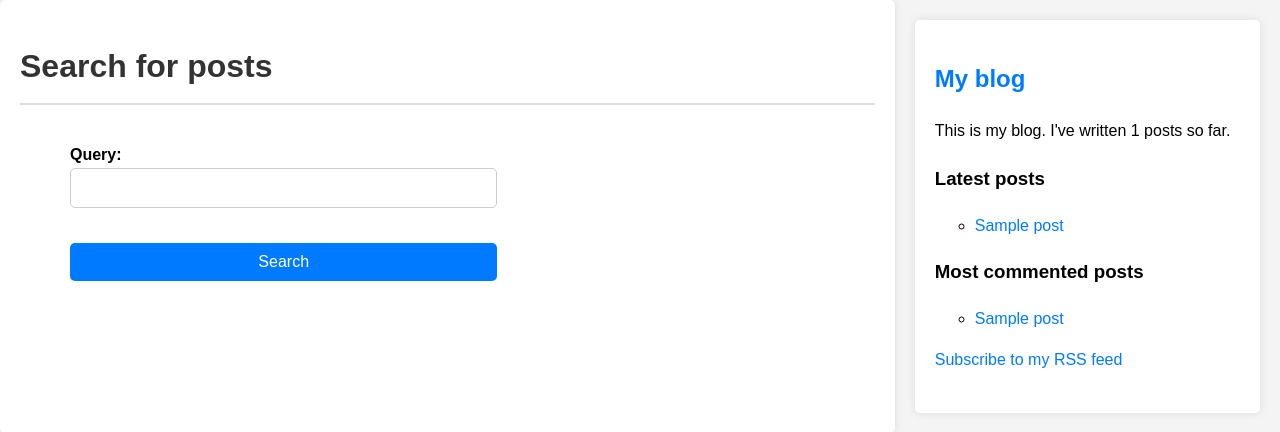
After one commit to HarishV14/BlogProject, a Django app: page /blog/search/ in a window 1280 px wide. The commit adds this page. Shown: the top 432 px of the page. Run offline with Django 3.2, Linux system fonts and the light colour scheme; tables that the repository leaves empty hold one stand-in row (values such as "Sample post").

Commit message:
Completed Custom Template and sitemap and feed and search functionality

```diff
--- a/BlogProject/urls.py
+++ b/BlogProject/urls.py
@@ -19,6 +19,11 @@ from django.views.generic import RedirectView
 
 from django.conf import settings
 from django.conf.urls.static import static
+from django.contrib.sitemaps.views import sitemap
+from blog.sitemaps import PostSitemap
+sitemaps = {
+    "posts": PostSitemap,
+}
 
 urlpatterns = [
     path("admin/", admin.site.urls),
@@ -26,4 +31,10 @@ urlpatterns = [
     path(
         "", RedirectView.as_view(url="blog/", permanent=True)
     ),  # this redirect the base url to our application
+    path(
+        "sitemap.xml",
+        sitemap,
+        {"sitemaps": sitemaps},
+        name="django.contrib.sitemaps.views.sitemap",
+    ),
 ] + static(settings.STATIC_URL, document_root=settings.STATIC_ROOT)
--- a/blog/forms.py
+++ b/blog/forms.py
@@ -9,9 +9,13 @@ class EmailPostForm(forms.Form):
 
 from .models import Comment
 
-#it is model based form
+# it is model based form
 class CommentForm(forms.ModelForm):
 
     class Meta:
         model = Comment
         fields = ('name', 'email', 'body')
+
+
+class SearchForm(forms.Form):
+    query = forms.CharField()
--- a/blog/static/css/blog.css
+++ b/blog/static/css/blog.css
@@ -58,7 +58,8 @@ a:hover {
 }
 
 li {
-    list-style: none;
+    /* list-style: none; */
+    list-style:circle;
     margin-bottom: 10px;
 }
 
--- a/blog/templates/blog/base.html
+++ b/blog/templates/blog/base.html
@@ -1,4 +1,6 @@
+{% load blog_tags %}
 {% load static %}
+
 <!DOCTYPE html>
 <html>
 
@@ -17,8 +19,15 @@
         {% endblock %}
     </div>
     <div id="sidebar">
-        <h2>My blog</h2>
-        <p>This is my blog.</p>
+        <h2><a href="{% url 'blog:post_list' %}">My blog </a></h2>
+        <p>This is my blog. I've written {% total_posts %} posts so far.</p>
+        <h3>Latest posts</h3>
+        {% show_latest_posts 2 %}
+        <h3>Most commented posts</h3>
+        {% get_most_commented_posts 2 %}
+        <p>
+            <a href="{% url 'blog:post_feed' %}">Subscribe to my RSS feed</a>
+        </p>
     </div>
 </body>
 
--- a/blog/templates/blog/post/detail.html
+++ b/blog/templates/blog/post/detail.html
@@ -1,11 +1,13 @@
 {% extends "blog/base.html" %}
+{% load blog_tags %}
 {% block title %}{{ post.title }}{% endblock %}
 {% block content %}
 <h1>{{ post.title }}</h1>
 <p class="date">
     Published {{ post.publish }} by {{ post.author }}
 </p>
-{{ post.body|linebreaks }}
+<!-- {{ post.body|linebreaks }} -->
+{{ post.body|markdown }}
 <p>
     <a href="{% url 'blog:post_share' post.id %}">
         Share this post
--- /dev/null
+++ b/blog/templates/blog/post/latest_posts.html
@@ -0,0 +1,7 @@
+<ol>
+    {% for post in latest_posts %}
+    <li>
+        <a href="{{ post.get_absolute_url }}">{{ post.title }}</a>
+    </li>
+    {% endfor %}
+</ol>
--- a/blog/templates/blog/post/list.html
+++ b/blog/templates/blog/post/list.html
@@ -1,4 +1,5 @@
 {% extends "blog/base.html" %}
+{% load blog_tags %}
 {% block title %}My Blog{% endblock %}
 {% block content%}
 <h1>My Blog</h1>
@@ -23,7 +24,8 @@
 <p class="date">
    <li> Published {{ post.publish }} by {{ post.author }}</li>
 </p>
-{{ post.body|truncatewords:30|linebreaks }}
+<!-- {{ post.body|truncatewords:30|linebreaks }} -->
+{{ post.body|markdown|truncatewords_html:30 }}
 {% endfor %}
 {% include "blog/pagination.html" with page=posts %}
 {% endblock %}
--- /dev/null
+++ b/blog/templates/blog/post/most_comment_posts.html
@@ -0,0 +1,7 @@
+<ul>
+    {% for post in CommentPost %}
+    <li>
+        <a href="{{ post.get_absolute_url }}">{{ post.title }}</a>
+    </li>
+    {% endfor %}
+</ul>
--- /dev/null
+++ b/blog/templates/blog/post/search.html
@@ -0,0 +1,26 @@
+{% extends "blog/base.html" %}
+{% load blog_tags %}
+{% block title %}Search{% endblock %}
+{% block content %}
+{% if query %}
+<h1>Posts containing "{{ query }}"</h1>
+<h3>
+    {% with results.count as total_results %}
+    Found {{ total_results }} result{{ total_results|pluralize }}
+    {% endwith %}
+</h3>
+{% for post in results %}
+<h4><a href="{{ post.get_absolute_url }}">{{ post.title }}</a></h4>
+    {{ post.body|markdown|truncatewords_html:5 }}
+    {% empty %}
+    <p>There are no results for your query.</p>
+    {% endfor %}
+    <p><a href="{% url 'blog:post_search' %}">Search again</a></p>
+    {% else %}
+    <h1>Search for posts</h1>
+    <form method="get">
+        {{ form.as_p }}
+        <input type="submit" value="Search">
+    </form>
+    {% endif %}
+    {% endblock %}
--- /dev/null
+++ b/blog/templatetags/blog_tags.py
@@ -0,0 +1,34 @@
+from django import template
+from ..models import Post
+
+register = template.Library()
+
+
+@register.simple_tag
+def total_posts():
+    return Post.published.count()
+
+
+@register.inclusion_tag("blog/post/latest_posts.html")
+def show_latest_posts(count=1):
+    latest_posts = Post.published.order_by("-publish")[:count]
+    return {"latest_posts": latest_posts}
+
+from django.db.models import Count
+
+
+@register.inclusion_tag("blog/post/most_comment_posts.html")
+def get_most_commented_posts(count=1):
+    CommentPost = Post.published.annotate(total_comments=Count("comments")).order_by(
+        "-total_comments"
+    )[:count]
+    return {"CommentPost": CommentPost}
+
+
+from django.utils.safestring import mark_safe
+import markdown
+
+
+@register.filter(name="markdown")
+def markdown_format(text):
+    return mark_safe(markdown.markdown(text))
--- a/blog/urls.py
+++ b/blog/urls.py
@@ -1,5 +1,6 @@
 from django.urls import path
 from . import views
+from .feeds import LatestPostsFeed
 
 urlpatterns = [
     # post views
@@ -12,7 +13,9 @@ urlpatterns = [
         views.post_detail,
         name="post_detail",
     ),
-    path('tag/<slug:tag_slug>/',views.post_list, name='post_list_by_tag'),
-    path("<int:post_id>/share/",views.post_share, name="post_share"),
+    path("tag/<slug:tag_slug>/", views.post_list, name="post_list_by_tag"),
+    path("<int:post_id>/share/", views.post_share, name="post_share"),
+    path("feed/", LatestPostsFeed(), name="post_feed"),
+    path("search/", views.post_search, name="post_search"),
 ]
 app_name = 'blog'
--- a/blog/views.py
+++ b/blog/views.py
@@ -88,7 +88,7 @@ def post_detail(request, year, month, day, post):
         },
     )
 
-from .forms import EmailPostForm,CommentForm
+from .forms import EmailPostForm, CommentForm, SearchForm
 from django.core.mail import send_mail
 
 
@@ -114,3 +114,33 @@ def post_share(request, post_id):
     return render(
         request, "blog/post/share.html", {"post": post, "form": form, "sent": sent}
     )
+
+
+from django.contrib.postgres.search import SearchVector, SearchQuery, SearchRank
+
+def post_search(request):
+    form = SearchForm()
+    query = None
+    results = []
+    if 'query' in request.GET:
+        form = SearchForm(request.GET)
+        if form.is_valid():
+            query = form.cleaned_data['query']
+            results = Post.published.annotate(search=SearchVector('title', 'body'),).filter(search=query)
+            # Define weighted search vectors
+            # search_vector = SearchVector("title", weight="A") + SearchVector(
+            #     "body", weight="B"
+            # )
+            # search_query = SearchQuery(query)
+
+            # # Rank and filter results
+            # results = (
+            #     Post.published.annotate(rank=SearchRank(search_vector, search_query))
+            #     .filter(rank__gte=0.3)
+            #     .order_by("-rank")
+            # )
+
+    return render(request,'blog/post/search.html',
+            {'form': form,
+            'query': query,
+            'results': results})
```
Also changed, not shown: BlogProject/settings.py (+8 -2 lines), blog/feeds.py (added, +16 -0 lines), blog/sitemaps.py (added, +10 -0 lines), blog/templatetags/__init__.py (added).
